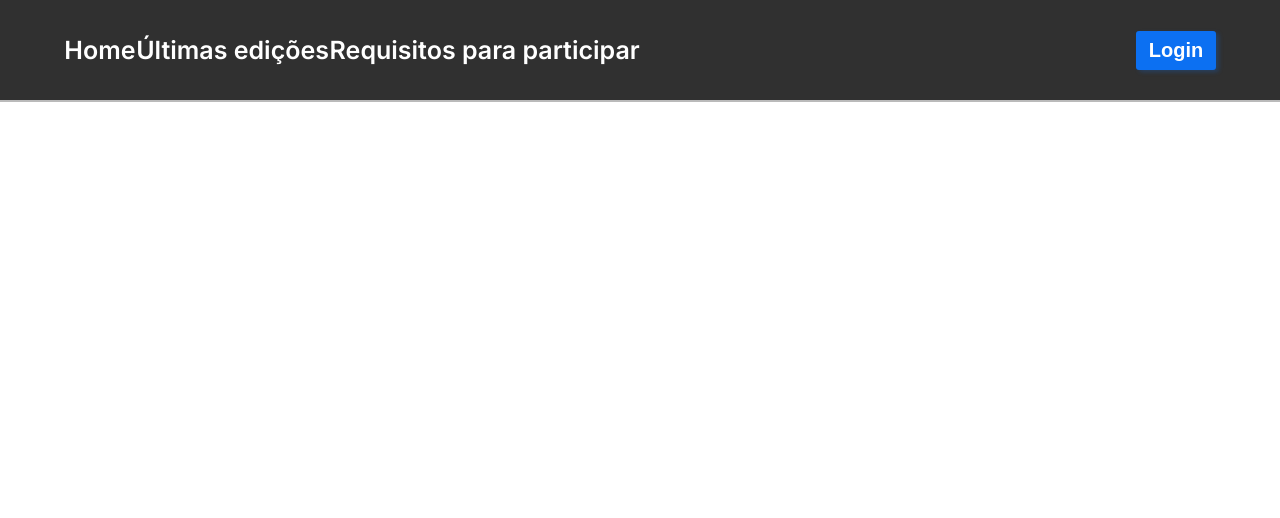
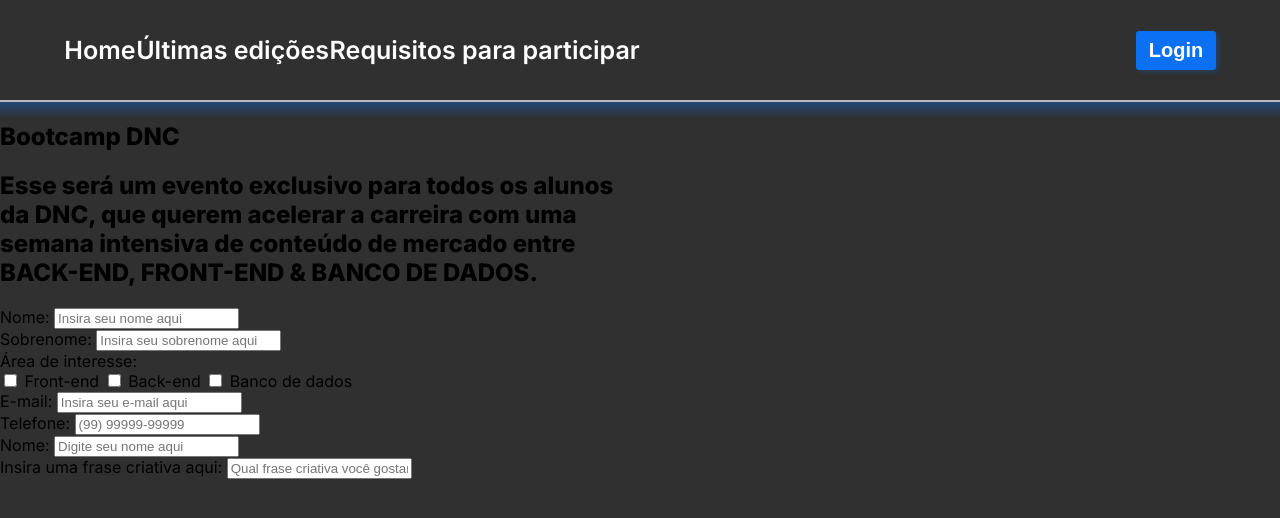
Before and after one commit to matheusmschaffer/BootCamp, a plain HTML site: page index.html in a window 1280 px wide. Drawn offline with Linux system fonts and the light colour scheme.

Commit message:
Creating main section

```diff
--- a/index.html
+++ b/index.html
@@ -18,6 +18,54 @@
         </div>
         <button>Login</button>
     </nav>
+    <section>
+        <header>
+            <h1>Bootcamp DNC</h1>
+            <h2>
+                Esse será um evento exclusivo para todos os alunos<br>
+                da <b>DNC</b>, que querem <span class="inverteCor">acelerar a carreira</span> com uma<br>
+                semana intensiva de conteúdo de mercado entre<br>
+                <span class="inverteCor">BACK-END, FRONT-END & BANCO DE DADOS.</span>
+            </h2>
+        </header>
+        <form action="">
+            <div class="formGroup">
+                <label>Nome:</label>
+                <input type="text" placeholder="Insira seu nome aqui">
+            </div>
+            <div class="formGroup">
+                <label>Sobrenome:</label>
+                <input type="text" placeholder="Insira seu sobrenome aqui">
+            </div>
+            <div class="formGroup">
+                <label>Área de interesse:</label>
+                <div>
+                    <input type="checkbox" value="front">
+                    <label>Front-end</label>
+                    <input type="checkbox" value="back">
+                    <label>Back-end</label>
+                    <input type="checkbox" value="bd">
+                    <label>Banco de dados</label>
+                </div>
+            </div>
+            <div class="formGroup">
+                <label>E-mail:</label>
+                <input type="email" placeholder="Insira seu e-mail aqui">
+            </div>
+            <div class="formGroup">
+                <label>Telefone:</label>
+                <input type="text" placeholder="(99) 99999-99999">
+            </div>
+            <div class="formGroup">
+                <label>Nome:</label>
+                <input type="text" placeholder="Digite seu nome aqui">
+            </div>
+            <div class="formGroup">
+                <label>Insira uma frase criativa aqui:</label>
+                <input type="text" placeholder="Qual frase criativa você gostaria de falar?">
+            </div>
+        </form>
+    </section>
 
 </body>
 </html>
--- a/style.css
+++ b/style.css
@@ -2,6 +2,8 @@
     font-family: "Inter";
     margin: 0;
     padding: 0;
+    background: linear-gradient(180deg, rgba(12, 112, 242, 0.50) 19.91%, rgba(12, 112, 242, 0.00) 24.84%), #303030;
+    background-repeat: no-repeat;
 }
     /* Menu superior */
     #menusuperior{
```
